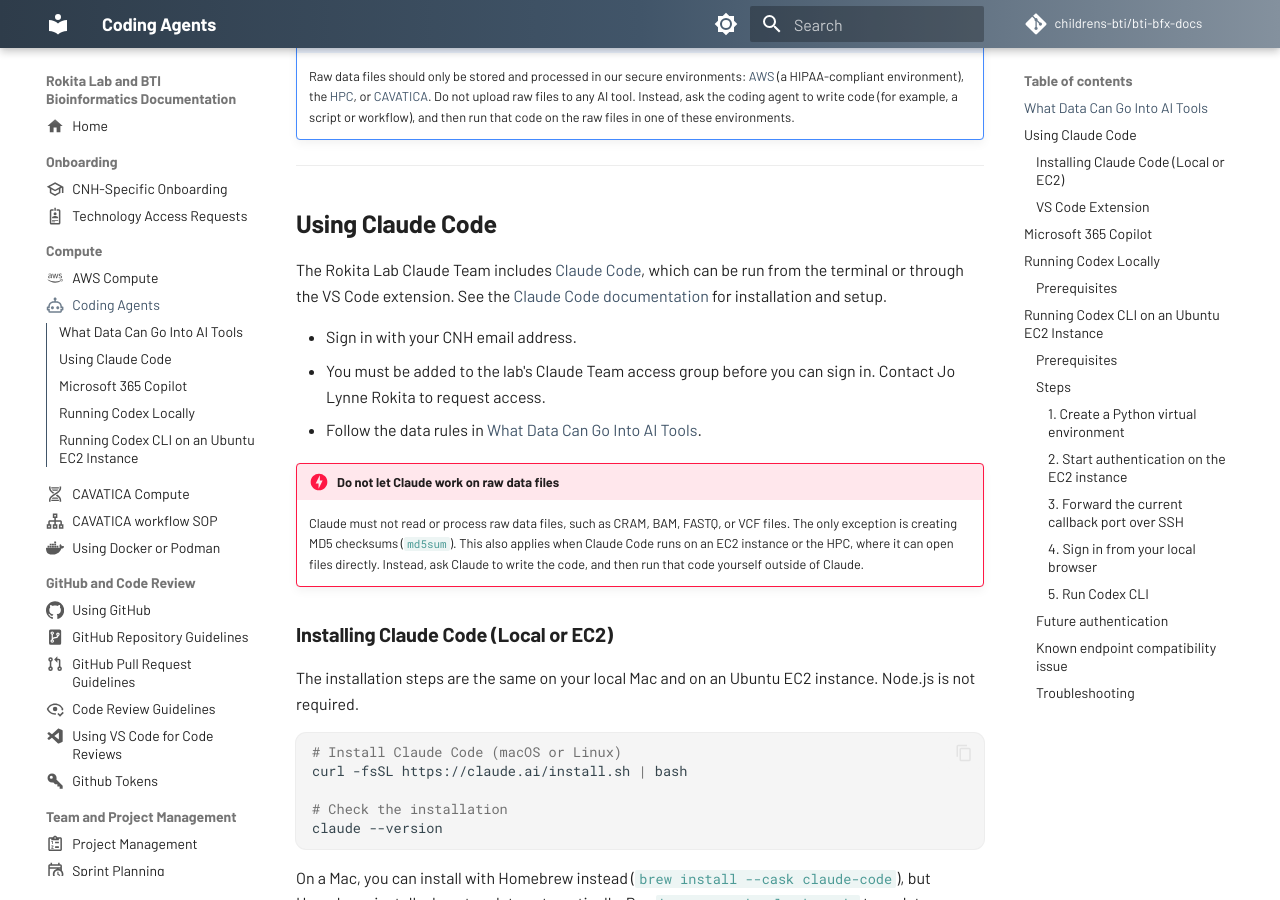
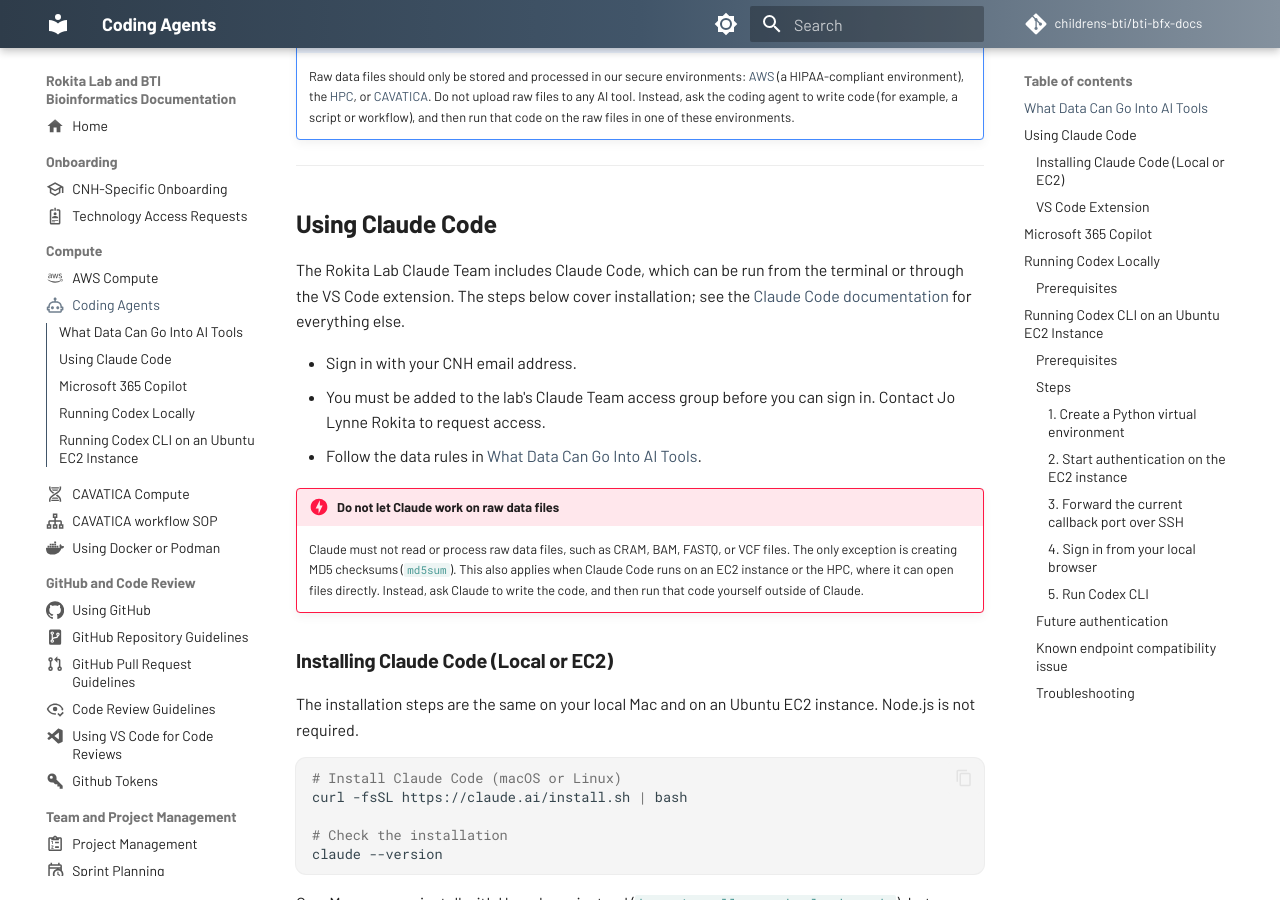
Before and after one commit to childrens-bti/bti-bfx-docs, an MkDocs documentation site: the page built from docs/coding-agents.md, in a window 1280 px wide and 900 px high, scrolled down 930 px. Built offline with MkDocs 1.6.1 and Material for MkDocs 9.7.7, drawn with Linux system fonts in a browser that asks for light colours; comment, search, counter and statistics services are not loaded.

Commit message:
Update docs/coding-agents.md
Co-authored-by: Chao Di <47455084+chaodi51@users.noreply.github.com>

```diff
--- a/docs/coding-agents.md
+++ b/docs/coding-agents.md
@@ -30,8 +30,8 @@
 
 ## Using Claude Code
 
-The Rokita Lab Claude Team includes [Claude Code](https://code.claude.com/docs/en/overview), which can be run from the terminal or through the VS Code extension.
-See the [Claude Code documentation](https://code.claude.com/docs/en/overview) for installation and setup.
+The Rokita Lab Claude Team includes Claude Code, which can be run from the terminal or through the VS Code extension.
+The steps below cover installation; see the [Claude Code documentation](https://code.claude.com/docs/en/overview) for everything else.
 
 - Sign in with your CNH email address.
 - You must be added to the lab's Claude Team access group before you can sign in. Contact Jo Lynne Rokita to request access.
```
